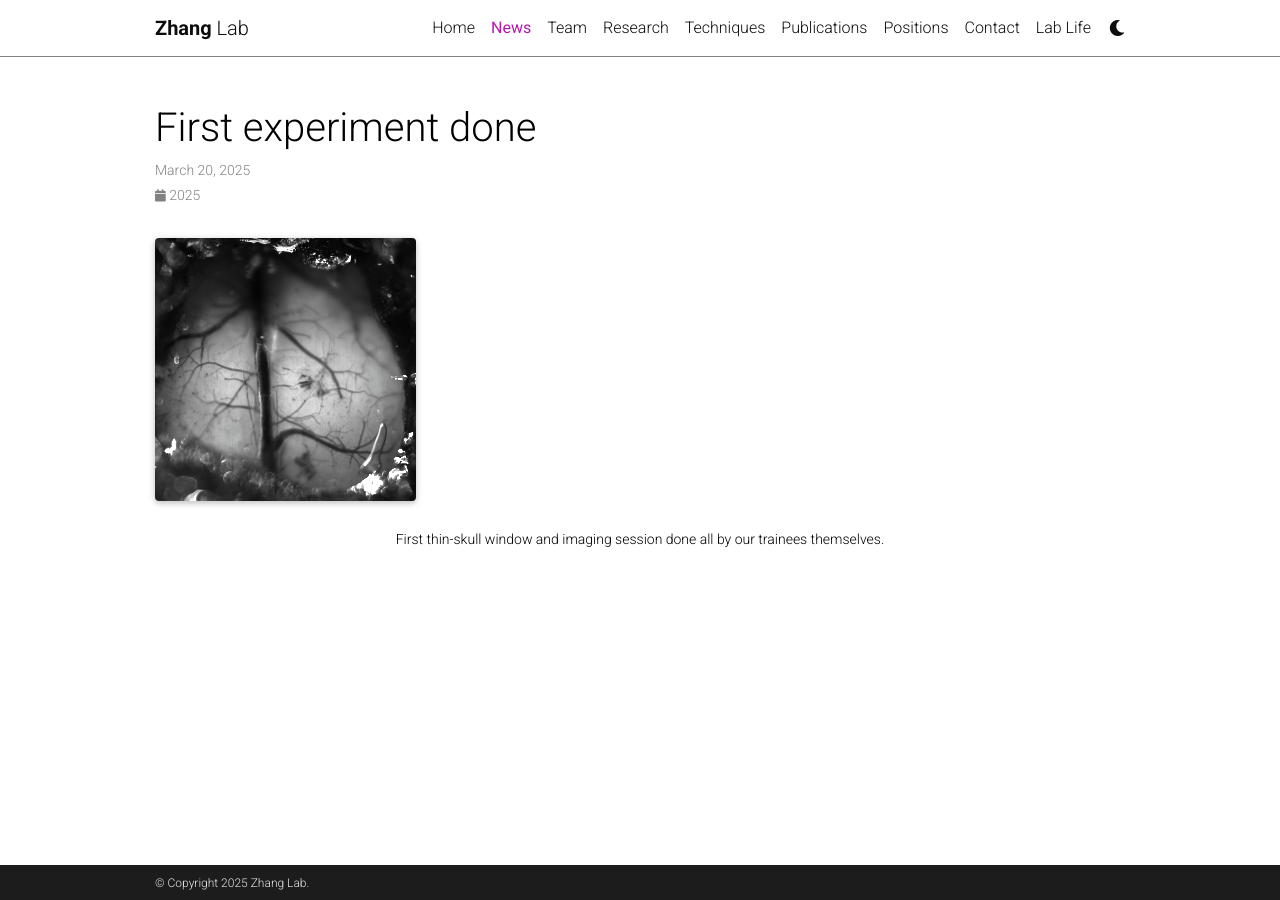
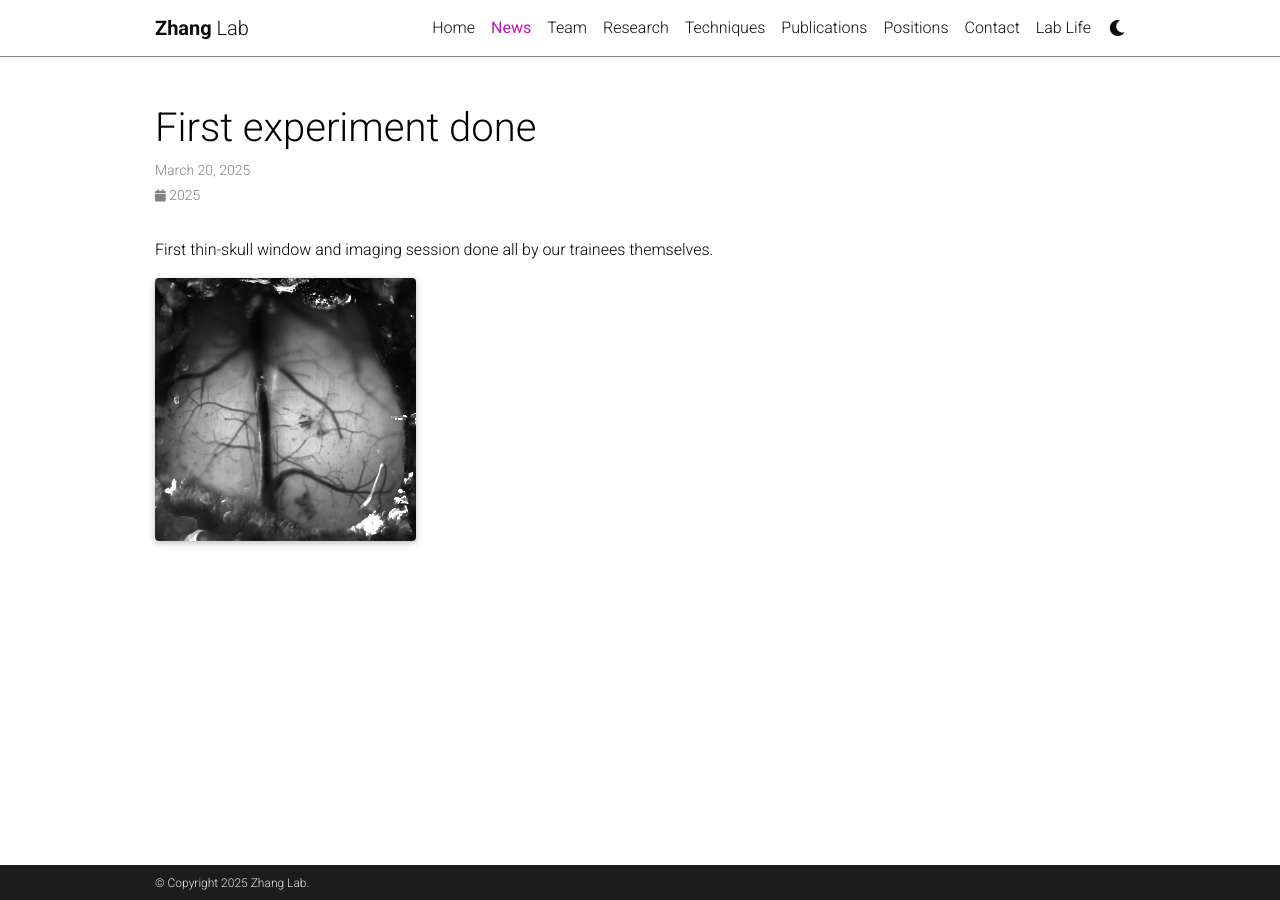
Before and after one commit to zhanglabmsu/zhanglabmsu.github.io, a Jekyll site: the page built from _posts/2025-03-20-1st-experiment.md, in a window 1280 px wide. Built offline with Jekyll 4.4.1, drawn with Linux system fonts in a browser that asks for light colours; full-size pictures stand in for the smaller copies a plugin makes; comment, search, counter and statistics services are not loaded; a style sheet for code colours, icons or effects is not loaded.

Commit message:
initial commit

```diff
--- a/_posts/2025-03-20-1st-experiment.md
+++ b/_posts/2025-03-20-1st-experiment.md
@@ -6,11 +6,11 @@ description:
 tags:
 categories:
 ---
+First thin-skull window and imaging session done all by our trainees themselves.
 <div class="row mt-3">
     <div class="col-sm mt-3 mt-md-0">
         {% include figure.html path="assets/img/research/brainImg_20250320.jpg" class="img-fluid rounded z-depth-1" %}
     </div>
 </div>
 <div class="caption">
-    First thin-skull window and imaging session done all by our trainees themselves.
 </div>
```
